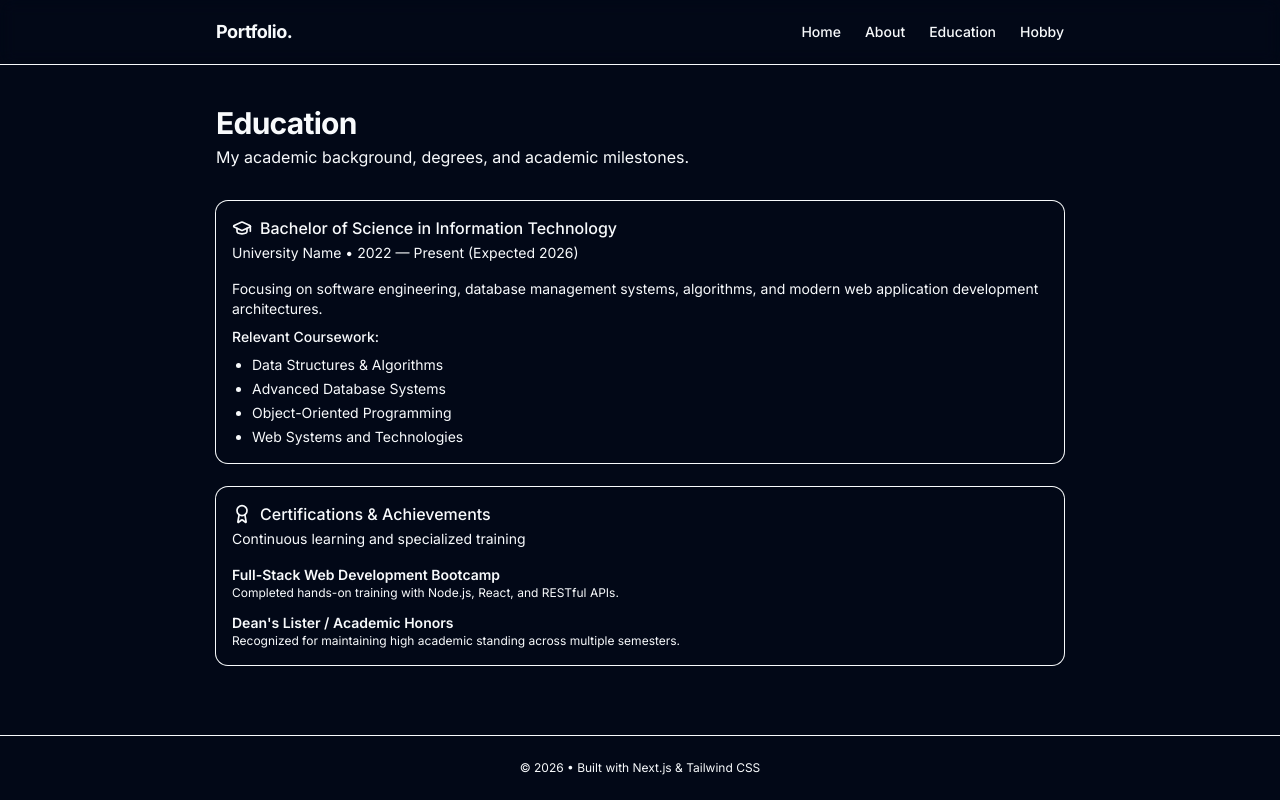
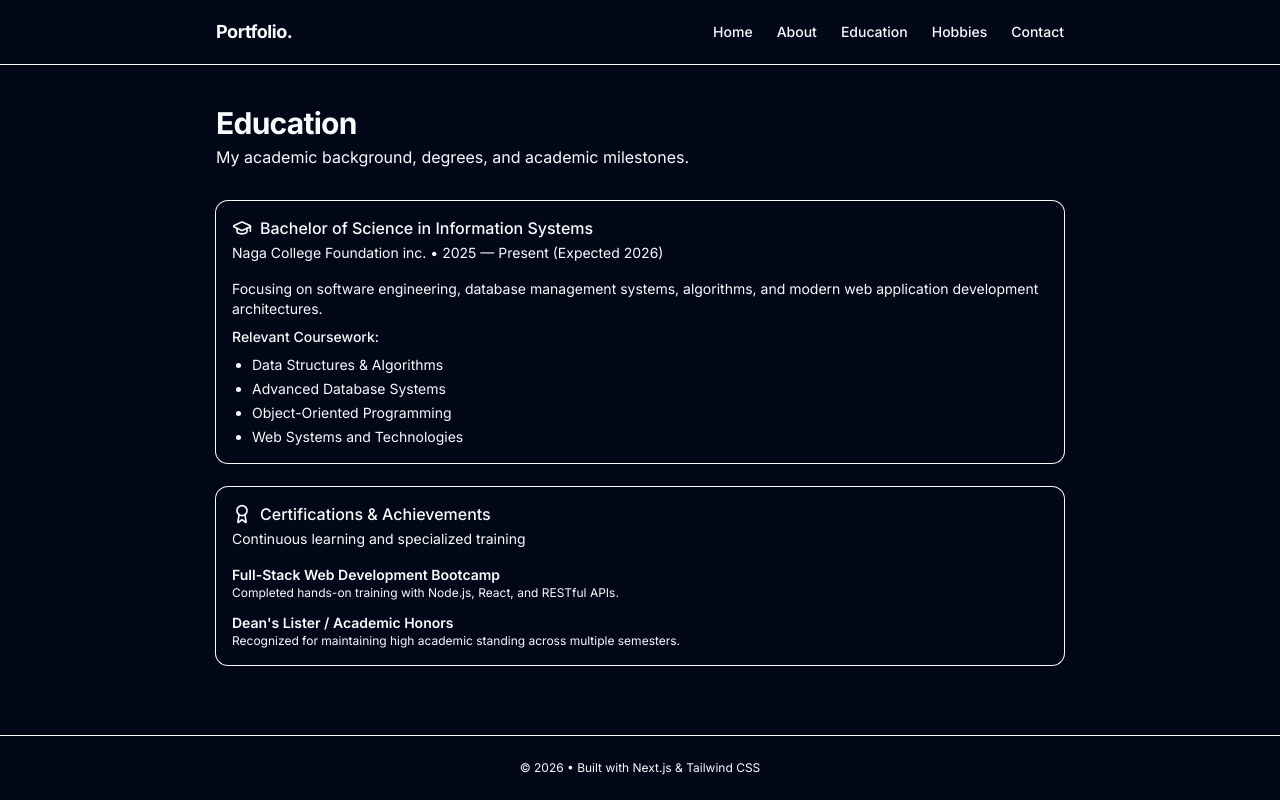
Before and after one commit to jatinrey14/frontend, a Next.js app: page /education in a window 1280 px wide. Built offline with nearby package versions, Linux system fonts and the light colour scheme.

Commit message:
add: addition of some informations

```diff
--- a/app/about/page.tsx
+++ b/app/about/page.tsx
@@ -28,7 +28,7 @@ export default function AboutPage() {
           </CardHeader>
           <CardContent className="space-y-4 text-muted-foreground text-sm">
             <p>
-              I am an information technology student and software developer with a strong passion
+              I am an information systems student and software developer with a strong passion
               for building robust backend web applications, database schemas, and clean user interfaces.
             </p>
           </CardContent>
--- a/app/education/page.tsx
+++ b/app/education/page.tsx
@@ -16,9 +16,9 @@ export default function EducationPage() {
           <CardHeader>
             <CardTitle className="flex items-center gap-2">
               <GraduationCap className="h-5 w-5 text-primary" />
-              Bachelor of Science in Information Technology
+              Bachelor of Science in Information Systems
             </CardTitle>
-            <CardDescription>University Name • 2022 — Present (Expected 2026)</CardDescription>
+            <CardDescription>Naga College Foundation inc. • 2025 — Present (Expected 2026)</CardDescription>
           </CardHeader>
           <CardContent className="text-sm text-muted-foreground space-y-2">
             <p>
--- a/app/layout.tsx
+++ b/app/layout.tsx
@@ -28,7 +28,8 @@ export default function RootLayout({
               <Link href="/" className="hover:text-foreground transition-colors">Home</Link>
               <Link href="/about" className="hover:text-foreground transition-colors">About</Link>
               <Link href="/education" className="hover:text-foreground transition-colors">Education</Link>
-              <Link href="/hobby" className="hover:text-foreground transition-colors">Hobby</Link>
+              <Link href="/hobby" className="hover:text-foreground transition-colors">Hobbies</Link>
+              <Link href="/contact" className="hover:text-foreground transition-colors">Contact</Link>
             </nav>
           </div>
         </header>
```
